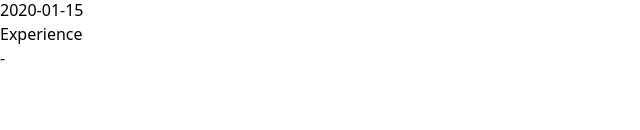
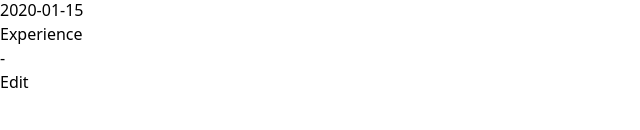
Before and after one commit to Eddie9421/cv-final, a React (Vite) app: page / in a window 1280 px wide. Both pictures are taken after typing "Sample", "name@example.com", "5551234", "Sample", "Sample", "2020-01-15" into the empty fields and a click on the input "Submit". Shown: the part 170-300 px from the top of the page, without its empty margins (0-640 px from the left). Built offline with nearby package versions, Linux system fonts and the light colour scheme.

Commit message:
Added edit button to re-edit form

```diff
--- a/src/components/App.jsx
+++ b/src/components/App.jsx
@@ -141,6 +141,7 @@ function App() {
         <p>
           {formData["date-from"]} - {formData["date-until"]}
         </p>
+        <button onClick={() => setEditingMode(true)}>Edit</button>
       </>
     );
   }
```
